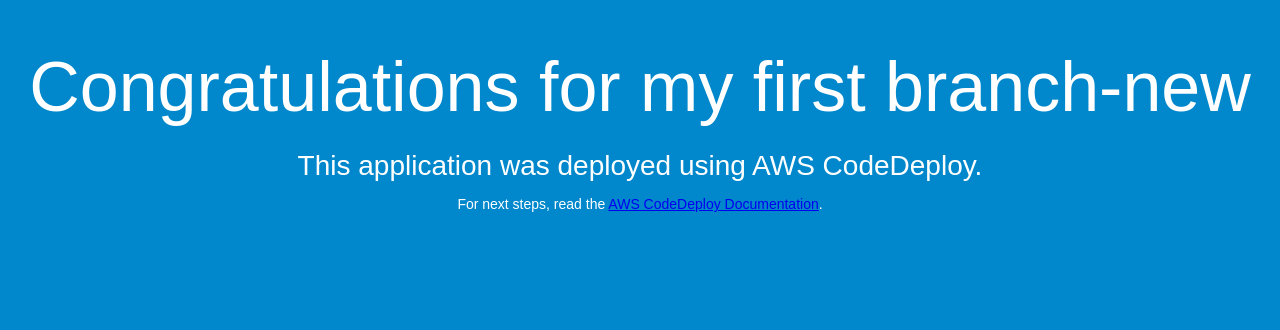
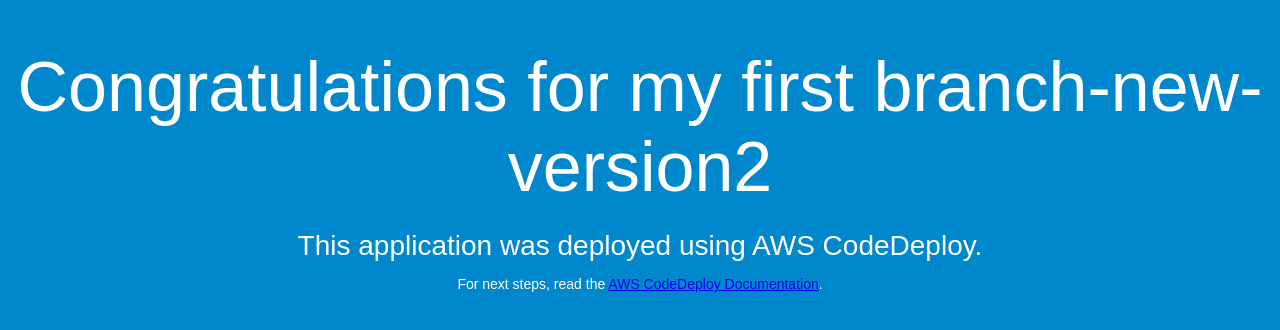
Before and after one commit to nehalverma/DemoRepository, a plain HTML site: page index.html in a window 1280 px wide. Drawn offline with Linux system fonts and the light colour scheme.

Commit message:
Update index.html

```diff
--- a/index.html
+++ b/index.html
@@ -26,7 +26,7 @@
 </head>
 <body>
   <div align="center">
-    <h1>Congratulations for my first branch-new</h1>
+    <h1>Congratulations for my first branch-new-version2</h1>
     <h2>This application was deployed using AWS CodeDeploy.</h2>
     <p>For next steps, read the <a href="http://aws.amazon.com/documentation/codedeploy">AWS CodeDeploy Documentation</a>.</p>
   </div>
```
